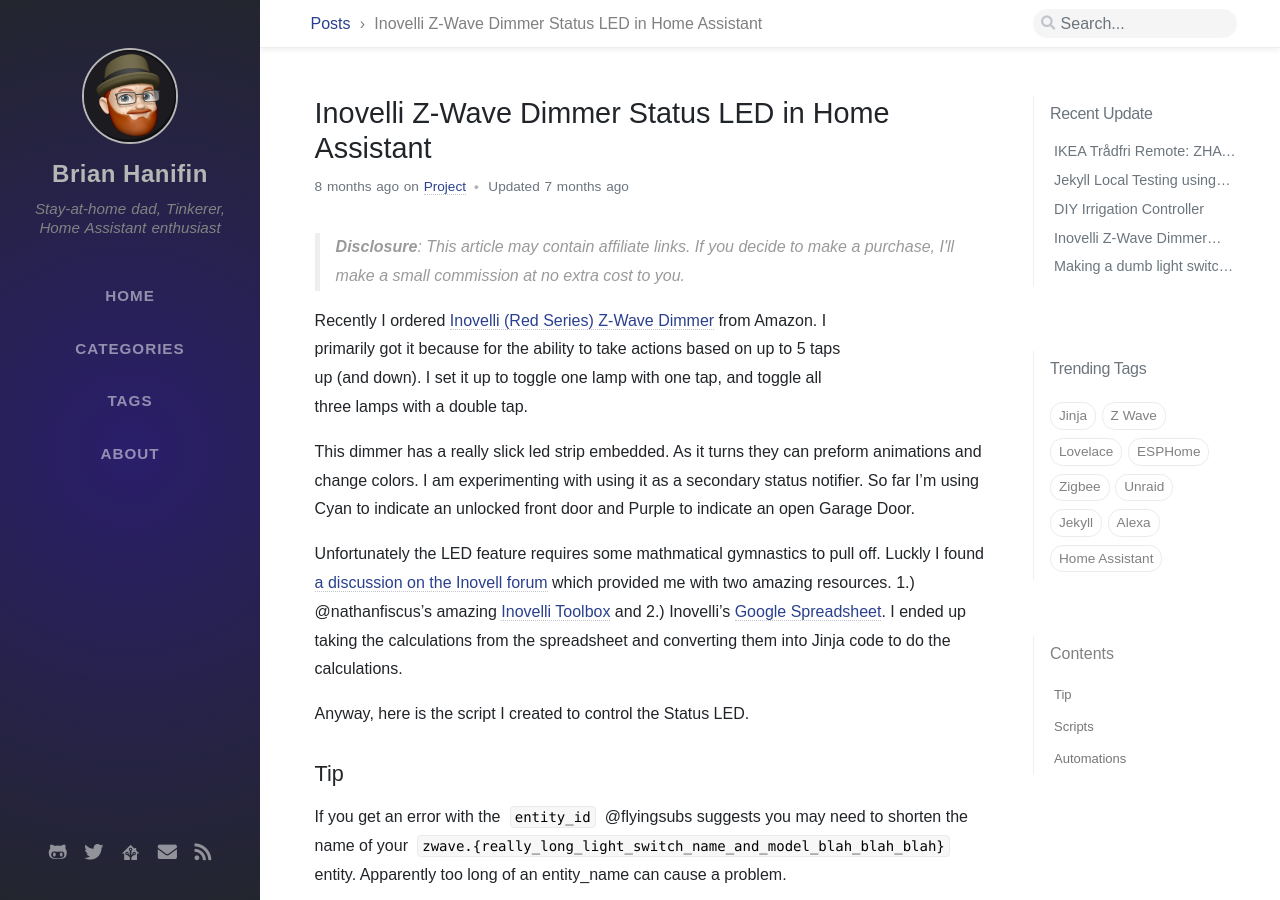
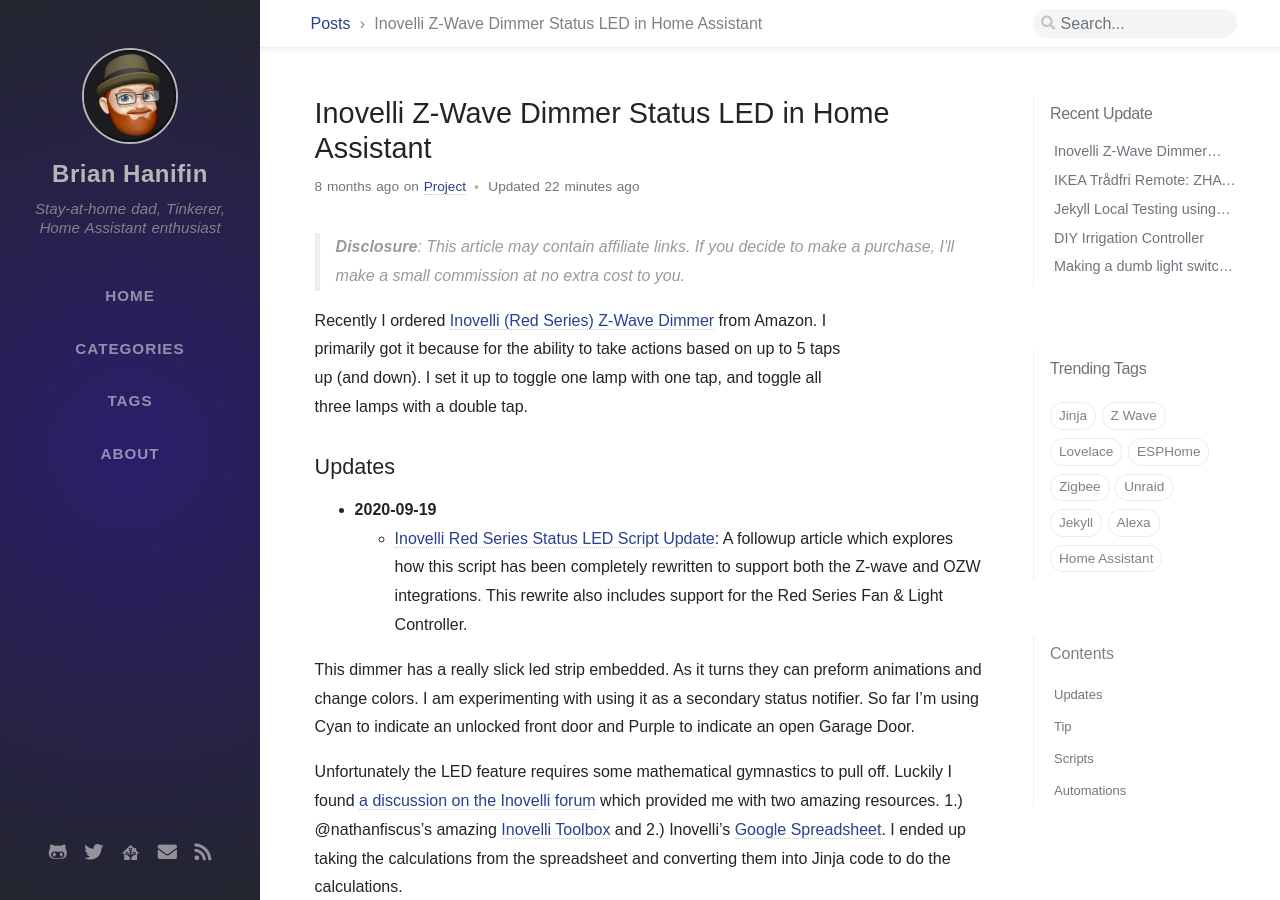
Before and after one commit to brianhanifin/brianhanifin.com, a Jekyll site: the page built from _posts/2020-01-21-inovelli-dimmer-status-led-home-assistant.md, in a window 1280 px wide and 900 px high. Built offline with Jekyll 4.4.1, drawn with Linux system fonts in a browser that asks for light colours; nearby versions of some CDN libraries; some web fonts are replaced; comment, search, counter and statistics services are not loaded.

Commit message:
inoveli led script: add link to followup

```diff
--- a/_posts/2020-01-21-inovelli-dimmer-status-led-home-assistant.md
+++ b/_posts/2020-01-21-inovelli-dimmer-status-led-home-assistant.md
@@ -4,14 +4,21 @@
 categories: [Project]
 tags: [Home Assistant, Jinja, Z-Wave]
 seo:
-  date_modified: 2020-01-24 15:00:00 -0800
+  date_modified: 2020-09-19 07:00:00 -0800
 ---
 
 <div style="float: right"><img src="//ir-na.amazon-adsystem.com/e/ir?t=brianhanifi0d-20&l=am2&o=1&a=B07S1BMMGH"><img src="//ws-na.amazon-adsystem.com/widgets/q?_encoding=UTF8&MarketPlace=US&ASIN=B07S1BMMGH&ServiceVersion=20070822&ID=AsinImage&WS=1&Format=_SL160_&tag=brianhanifi0d-20"></div>Recently I ordered [Inovelli (Red Series) Z-Wave Dimmer][amazon-inovelli-dimmer] from Amazon. I primarily got it because for the ability to take actions based on up to 5 taps up (and down). I set it up to toggle one lamp with one tap, and toggle all three lamps with a double tap.
 
+## Updates
+
+* **2020-09-19**
+  * [Inovelli Red Series Status LED Script Update][part2]: A followup article which explores how this script has been completely
+  rewritten to support both the Z-wave and OZW integrations. This rewrite also includes support for the Red Series Fan &
+  Light Controller.
+
 This dimmer has a really slick led strip embedded. As it turns they can preform animations and change colors. I am experimenting with using it as a secondary status notifier. So far I'm using Cyan to indicate an unlocked front door and Purple to indicate an open Garage Door.
 
-Unfortunately the LED feature requires some mathmatical gymnastics to pull off. Luckly I found [a discussion on the Inovell forum][discuss] which provided me with two amazing resources. 1.) @nathanfiscus's amazing [Inovelli Toolbox][calc] and 2.) Inovelli's [Google Spreadsheet][spreadsheet]. I ended up taking the calculations from the spreadsheet and converting them into Jinja code to do the calculations.
+Unfortunately the LED feature requires some mathematical gymnastics to pull off. Luckily I found [a discussion on the Inovelli forum][discuss] which provided me with two amazing resources. 1.) @nathanfiscus's amazing [Inovelli Toolbox][calc] and 2.) Inovelli's [Google Spreadsheet][spreadsheet]. I ended up taking the calculations from the spreadsheet and converting them into Jinja code to do the calculations.
 
 Anyway, here is the script I created to control the Status LED.
 
@@ -29,6 +36,7 @@
 
 [amazon-inovelli-dimmer]: https://www.amazon.com/gp/product/B07S1BMMGH/ref=as_li_tl?ie=UTF8&camp=1789&creative=9325&creativeASIN=B07S1BMMGH&linkCode=as2&tag=brianhanifi0d-20&linkId=e9eab63e3bd22d91d96bc880228508a1
 
+[part2]: /posts/inovelli-red-series-status-led-update/
 [calc]: https://nathanfiscus.github.io/inovelli-notification-calc/
 [discuss]: https://community.inovelli.com/t/home-assistant-2nd-gen-switch-rgb-working/168/62
 [spreadsheet]: https://docs.google.com/spreadsheets/u/1/d/1SGJrJHCUtz8AzznWL_mLCTJjjr2U0IpltcUkRr7N_6M/edit?usp=sharing
```
